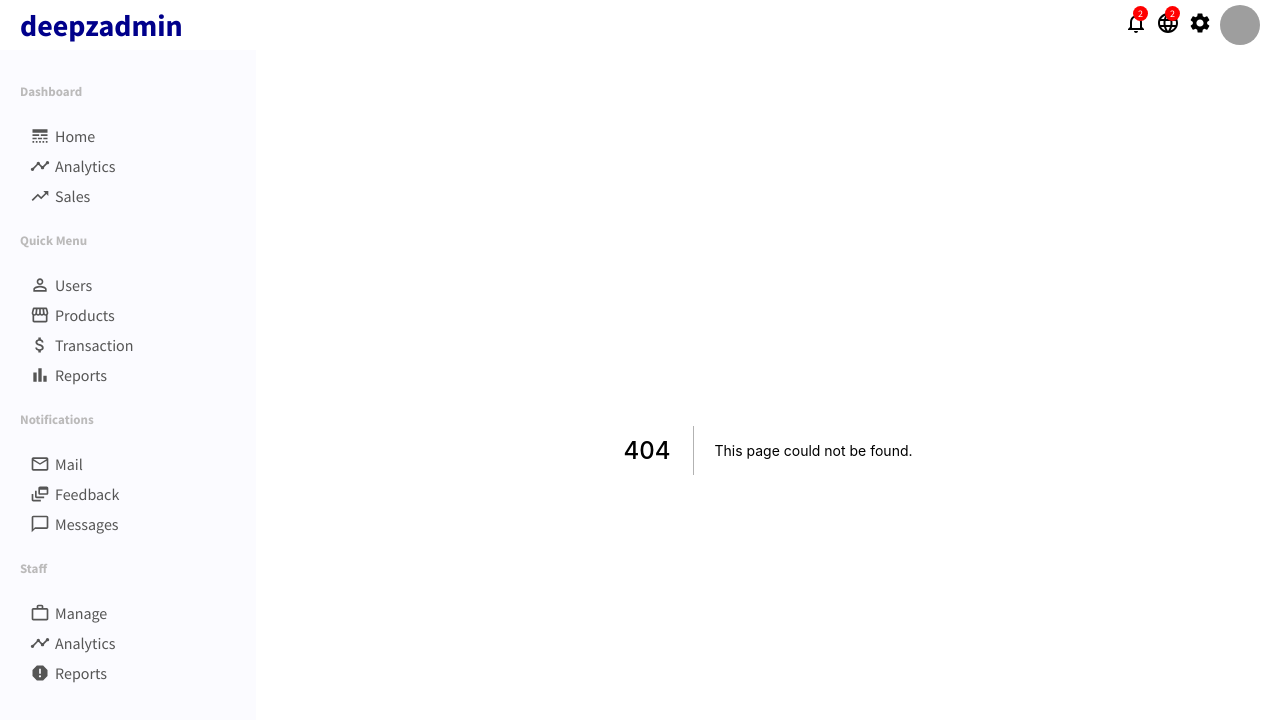
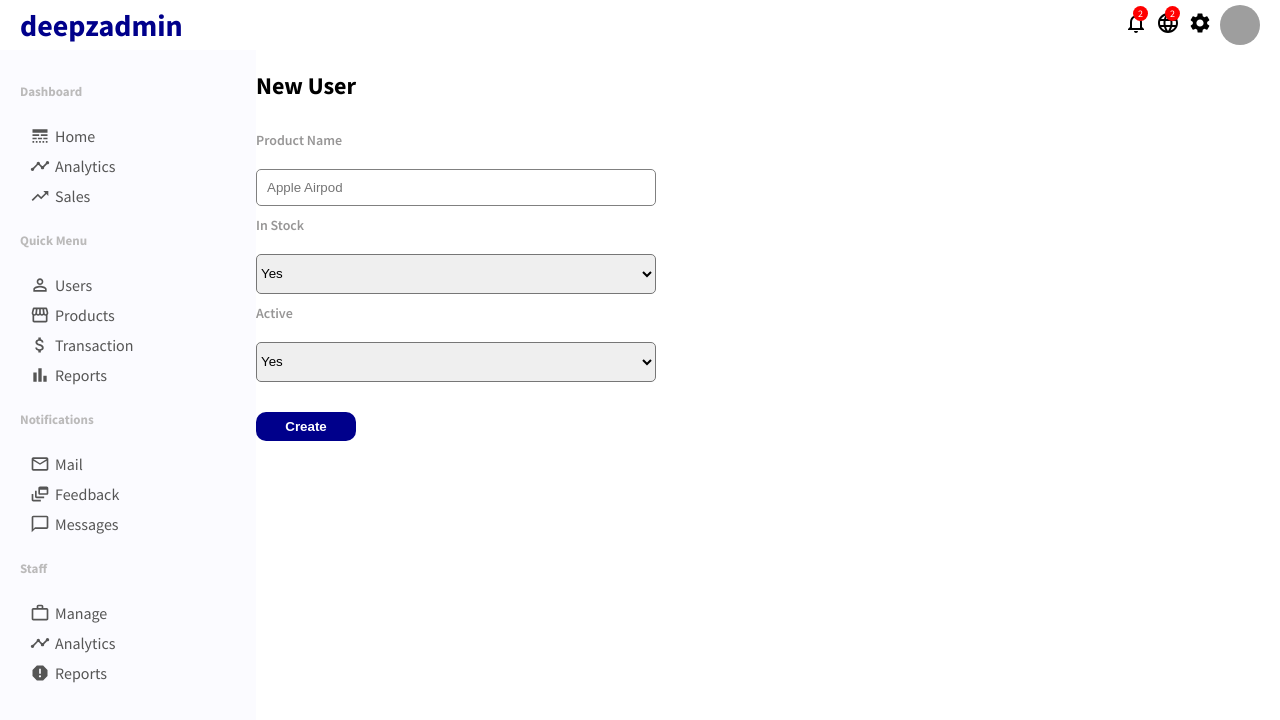
Before and after one commit to deepzS2/MERN-ecommerce, a Next.js app in the folder frontend/: page /newProduct in a window 1280 px wide. Before the commit this address had no page. Shown: the top 720 px of the page. Built offline with nearby package versions, Linux system fonts and the light colour scheme; grey boxes are pictures that could not be loaded.

Commit message:
✨(frontend): Create product page

```diff
--- /dev/null
+++ b/frontend/src/pages/newProduct.tsx
@@ -0,0 +1,35 @@
+import { NextPage } from 'next'
+import React from 'react'
+
+import { Container, FormItem } from '@styles/pages/NewProduct'
+
+const NewUser: NextPage = () => {
+	return (
+		<Container>
+			<h1>New User</h1>
+			<form>
+				<FormItem>
+					<label htmlFor="name">Product Name</label>
+					<input type="text" placeholder="Apple Airpod" name="name" id="name" />
+				</FormItem>
+				<FormItem>
+					<label htmlFor="inStock">In Stock</label>
+					<select name="inStock" id="inStock">
+						<option value="yes">Yes</option>
+						<option value="no">No</option>
+					</select>
+				</FormItem>
+				<FormItem>
+					<label htmlFor="active">Active</label>
+					<select name="active" id="active">
+						<option value="yes">Yes</option>
+						<option value="no">No</option>
+					</select>
+				</FormItem>
+				<button type="submit">Create</button>
+			</form>
+		</Container>
+	)
+}
+
+export default NewUser
--- /dev/null
+++ b/frontend/src/styles/pages/NewProduct.ts
@@ -0,0 +1,58 @@
+import styled from 'styled-components'
+
+export const Container = styled.section`
+	form {
+		display: flex;
+		flex-direction: column;
+
+		button[type='submit'] {
+			width: 100px;
+			border: none;
+			background-color: ${({ theme }) => theme.colors.darkBlue};
+			color: ${({ theme }) => theme.colors.white};
+			padding: 7px 10px;
+			font-weight: 600;
+			border-radius: 10px;
+			margin-top: 30px;
+			cursor: pointer;
+		}
+	}
+`
+
+export const FormItem = styled.div`
+	width: 400px;
+	display: flex;
+	flex-direction: column;
+	margin-top: 10px;
+	margin-right: 20px;
+
+	label {
+		margin-bottom: 20px;
+		font-size: 14px;
+		font-weight: 600;
+		color: rgb(151, 150, 150);
+	}
+
+	input {
+		padding: 10px;
+		border: 1px solid gray;
+		border-radius: 5px;
+	}
+
+	select {
+		height: 40px;
+		border-radius: 5px;
+	}
+
+	.gender {
+		label {
+			margin: 10px;
+			font-size: 18px;
+			color: ${({ theme }) => theme.colors.grey};
+		}
+
+		input {
+			margin-top: 15px;
+		}
+	}
+`
```
